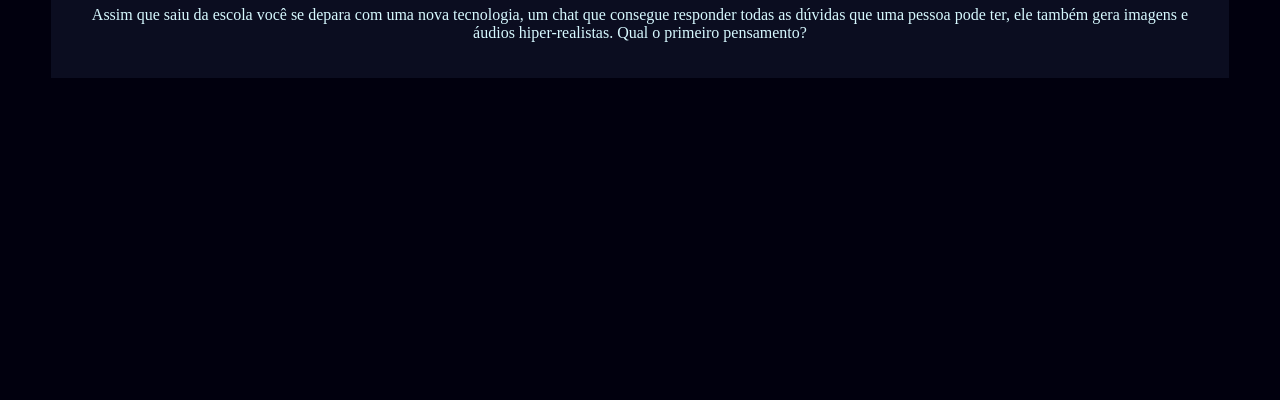
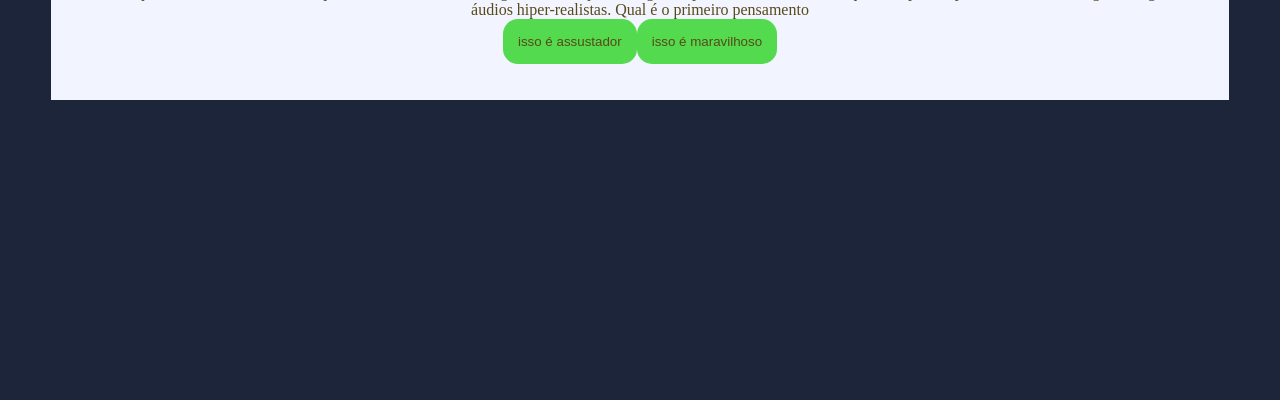
Before and after one commit to Breno-nex/utilizando-a-intelig-ncia-artificial, a plain HTML site: page index.html in a window 1280 px wide. Shown: the part 416-816 px from the top of the page. Drawn offline with Linux system fonts and the light colour scheme.

Commit message:
23/09/2025

```diff
--- a/index.html
+++ b/index.html
@@ -1,5 +1,5 @@
 <!DOCTYPE html>
-<html lang="en">
+<html lang="pt-br">
 <head>
     <meta charset="UTF-8">
     <meta http-equiv="X-UA-Compatible" content="IE=edge">
@@ -8,15 +8,16 @@
     <link rel="stylesheet" href="style.css">
 </head>
 <body>
+
     <div class="caixa-principal">
-        <h1>Você decide o futuro da ia</h1>
+        <h1>Você decide o futuro da IA</h1>
         <div class="caixa-perguntas"></div>
-        <div class="caixas-alternativas"></div>
-        <div class="caixa-resultado"></div>
-        <p class="resultado"></p>
+        <div class="caixa-alternativas"></div>
+        <div class="caixa-resultado">
+            <p class="texto-resultado"></p>
+        </div>
+
     </div>
-
     <script src="script.js"></script>
-
 </body>
 </html>
--- a/script.js
+++ b/script.js
@@ -6,25 +6,24 @@ const textoResultado=document.querySelector(".texto-resultado");
 
 const perguntas = [
 {
-    enunciado: "Assim que saiu da escola você se depara com uma nova tecnologia, um chat que consegue responder todas as dúvidas que uma pessoa pode ter, ele também gera imagens e áudios hiper-realistas. Qual o primeiro pensamento?",
+    enunciado: "Assim que saiu da escola você se depara com uma nova tecnologia, um chat que consegue responder todas as duvidas que uma pessoa pode ter, ele também gera imagens e áudios hiper-realistas. Qual é o primeiro pensamento",
     alternativas:[
         {
-        texto:"Isso é assustador!",
+        texto:"isso é assustador",
         afirmacao:"afirmação"
         },
         {
-        texto:"Isso é maravilhoso!",
+       texto:"isso é maravilhoso",
        afirmacao:"afirmação"
-        },
+        }
 
     ]
 },
 
 {
 
-        enunciado: "Com a descoberta desta tecnologia, chamada Inteligência Artificial (IA), uma professora de tecnologia da escola decidiu fazer uma sequência de aulas sobre esta tecnologia. No fim de uma aula ela pede que você escreva um trabalho sobre o uso de IA em sala de aula. Qual atitude você toma?",
-        alternativas:[
-            {
+        enunciado: "Com a descoberta desta tecnologia, chamada Inteligência Artificial (IA), uma professora de tecnologia da escola decidiu fazer uma sequência de aulas sobre esta tecnologia. No fim de uma aula ela pede que você escreva um trabalho sobre o uso de IA em sala de aula. Qual atitude você toma",
+        alternativas:[{
             texto:"Utiliza uma ferramenta de busca na internet que utiliza IA para que ela ajude a encontrar informações relevantes para o trabalho e explique numa linguagem que facilite o entendimento.",
             afirmacao:"afirmação"
         },
@@ -42,7 +41,7 @@ const perguntas = [
         alternativas:[
             {
             texto:"Defende a ideia de que a IA pode criar novas oportunidades de emprego e melhorar habilidades humanas.",
-            afirmacao:"afirmação"
+            afirmacao:"afrimação"
             },
             {
             texto:"Me preocupo com as pessoas que perderão seus empregos para máquinas e defendo a importância de proteger os trabalhadores.",
@@ -50,8 +49,6 @@ const perguntas = [
             }
         ]
     },
-
-
 
     {
 
@@ -68,7 +65,6 @@ const perguntas = [
         ]
     },
 
-
     {
 
         enunciado: "Você tem um trabalho em grupo de biologia para entregar na semana seguinte, o andamento do trabalho está um pouco atrasado e uma pessoa do seu grupo decidiu fazer com ajuda de uma IA. O problema é que o trabalho está totalmente igual ao do chat. O que você faz?",
@@ -83,37 +79,35 @@ const perguntas = [
         }
         ]
     },
-]
+];
 
-let atual =0;
+let atual = 0;
 let perguntaAtual;
-let historiafinal
+let historiaFinal = "";
 
 function mostraPergunta(){
     if (atual >= perguntas.length){
         mostraResultado();
         return;
     }
-
     perguntaAtual = perguntas[atual];
     caixaPerguntas.textContent = perguntaAtual.enunciado;
     caixaAlternativas.textContent = "";
-    mostraAlternativa();
-
+    mostraAlternativas();
     }
 
-function mostraAlternativa(){
-    for(const alternativa of perguntaAtual.alternativa){
+    function mostraAlternativas(){
+    for(const alternativa of perguntaAtual.alternativas){
     const botaoAlternativas = document.createElement("button");
-    botaoAlternativas.textContent = alternativa;
+    botaoAlternativas.textContent = alternativa.texto;
     botaoAlternativas.addEventListener("click",() => respostaSelecionada(alternativa));
     caixaAlternativas.appendChild(botaoAlternativas);
     }
      }
 
      function respostaSelecionada(opcaoSelecionada){
-    const afirmacoes = opcaoSelecionada.afirmacas;
-    historiafinal += afirmacoes;
+        const afirmacoes = opcaoSelecionada. afirmacoes;
+        historiaFinal += afirmacoes + "" ;
         atual++;
         mostraPergunta();
 
@@ -121,9 +115,8 @@ function respostaSelecionada(opcaoSelecionada){
 
      function mostraResultado(){
         caixaPerguntas.textContent = "Em 2049...";
-    textoResultado.textContent = historiafinal;
+        textoResultado.textContent = historiaFinal;
         caixaAlternativas.textContent = "";
-
      }
 
      mostraPergunta();
--- a/style.css
+++ b/style.css
@@ -1,10 +1,9 @@
 :root{
-    --cor-fundo:#01000E;
-    --cor-principal:#0B0D20;
-    --cor-secundario:#212333;
-    --cor-destaque:#2BDEFD;
-    --cor-texto:#D7F9FF;
-
+    --cor-fundo:#1d253b;
+    --cor-principal:#f2f4ff;
+    --cor-secundaria:#53da4e;
+    --cor-destaque:#43ac5d;
+    --cor-texto:#584a19;
     }
 
     body{
@@ -14,7 +13,6 @@ body{
         justify-content: center;
         align-items: center;
         min-height: 100vh;
-
     }
 
     .caixa-principal{
@@ -22,7 +20,6 @@ body{
     width: 90%;
     text-align: center;
     padding: 20px;
-
     }
 
     h1{
@@ -31,17 +28,15 @@ h1{
     }
 
     button{
-    background-color: var(--cor-secundario);
+background-color: var(--cor-secundaria);
 color: var(--cor-texto);
 border: none;
 border-radius: 15px;
 padding: 15px;
-    transition: background-color 0,5%;
-
+transition: background-color 0,5s;
     }
 
     button:hover{
 background-color: var(--cor-destaque);
 color: var(--cor-principal);
-
     }
```
Lines whose indentation alone changed are shown as unchanged.
